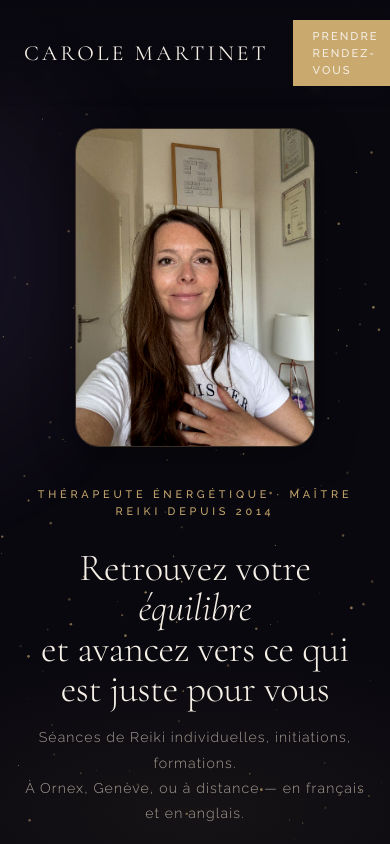
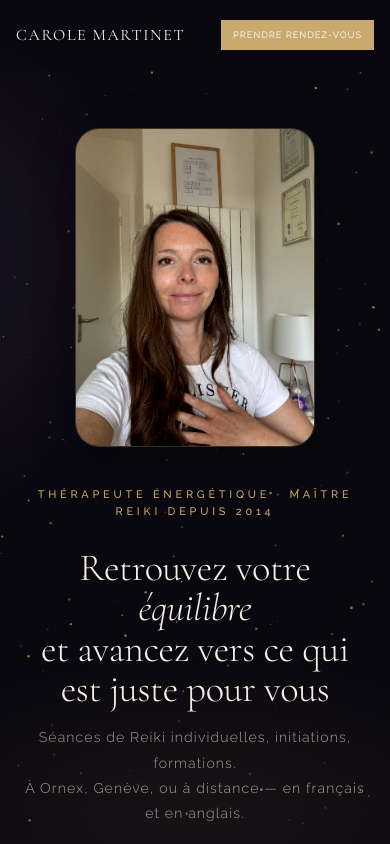
Before and after one commit to LucaMartinet7/Website_Carole, a React (Vite) app: page / in a window 390 px wide. Shown: the top 844 px of the page. Built offline with nearby package versions, Linux system fonts and the light colour scheme.

Commit message:
Reframe services intro and fix mobile nav button overflow

```diff
--- a/src/components/Navigation.tsx
+++ b/src/components/Navigation.tsx
@@ -17,12 +17,12 @@ export function Navigation() {
 
   return (
     <nav
-      className={`fixed left-0 right-0 top-0 z-50 flex items-center justify-between gap-6 bg-gradient-to-b from-[rgba(9,8,15,0.95)] to-transparent px-6 py-5 backdrop-blur-[4px] transition-colors md:px-12 ${
+      className={`fixed left-0 right-0 top-0 z-50 flex items-center justify-between gap-3 bg-gradient-to-b from-[rgba(9,8,15,0.95)] to-transparent px-4 py-5 backdrop-blur-[4px] transition-colors md:gap-6 md:px-12 ${
         scrolled ? 'bg-[rgba(9,8,15,0.97)]' : ''
       }`}
     >
       <a
-        className="whitespace-nowrap text-[1.35rem] font-normal uppercase tracking-[0.15em] text-[var(--gold2)] [font-family:'Cormorant_Garamond',serif]"
+        className="whitespace-nowrap text-[1rem] font-normal uppercase tracking-[0.1em] text-[var(--gold2)] [font-family:'Cormorant_Garamond',serif] md:text-[1.35rem] md:tracking-[0.15em]"
         href="/#hero"
       >
         Carole Martinet
@@ -40,7 +40,7 @@ export function Navigation() {
         ))}
       </ul>
       <a
-        className="inline-flex items-center justify-center bg-[var(--gold)] px-5 py-2 text-[0.7rem] font-medium uppercase tracking-[0.18em] text-[var(--night)] transition-transform hover:-translate-y-px hover:bg-[var(--gold2)]"
+        className="inline-flex shrink-0 items-center justify-center whitespace-nowrap bg-[var(--gold)] px-3 py-2 text-[0.58rem] font-medium uppercase tracking-[0.1em] text-[var(--night)] transition-transform hover:-translate-y-px hover:bg-[var(--gold2)] md:px-5 md:text-[0.7rem] md:tracking-[0.18em]"
         href={`tel:${contact.phone}`}
       >
         Prendre rendez-vous
--- a/src/components/ServicesSection.tsx
+++ b/src/components/ServicesSection.tsx
@@ -37,13 +37,15 @@ export function ServicesSection() {
           label="Ce que je propose"
           title={
             <>
-              Un accompagnement <em>sur mesure</em>
+              Se libérer, découvrir, <em>apprendre</em>
             </>
           }
           description={
             <>
-              Chaque soin est adapté à votre réalité du moment. Ensemble, nous définissons
-              l'accompagnement le plus juste pour vous.
+              Beaucoup viennent pour se libérer de blocages profonds, ou simplement pour découvrir
+              le Reiki — souvent sans savoir par où commencer. Je vous accueille là où vous en êtes.
+              Les formations Reiki, elles, s'adressent à celles et ceux qui souhaitent gagner en
+              autonomie et approfondir leur pratique du Reiki, à tous les niveaux.
             </>
           }
         />
```
